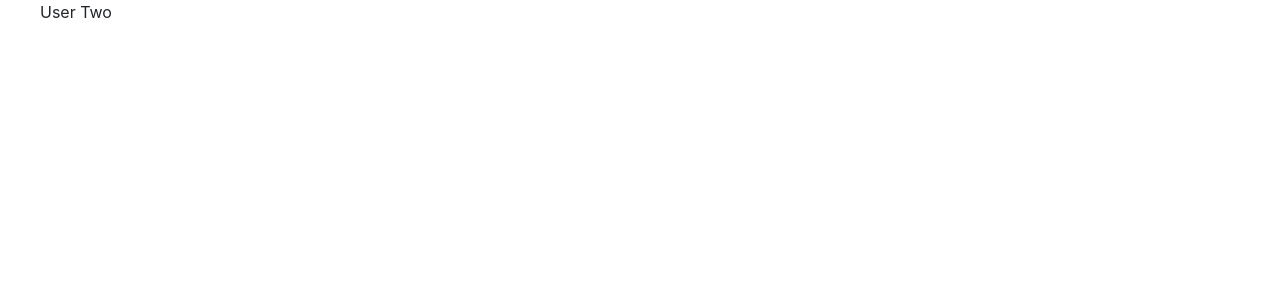
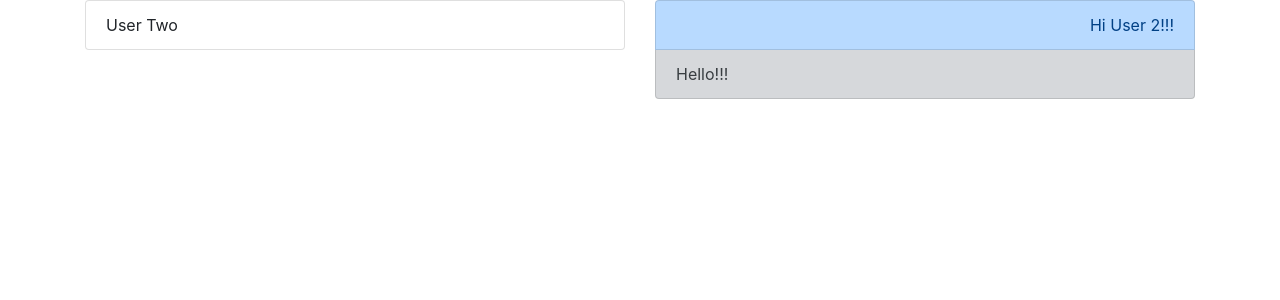
Before and after one commit to jgab13/TalentSwap, a React (Create React App) app in the folder talent_swap/: page /MessageCenter in a window 1280 px wide. Shown: the top 300 px of the page. Built offline with nearby package versions, Linux system fonts and the light colour scheme.

Commit message:
Add MessageContents and improve layout.

```diff
--- a/talent_swap/src/react-components/MessageCenter/index.js
+++ b/talent_swap/src/react-components/MessageCenter/index.js
@@ -1,13 +1,20 @@
 import React from "react";
 import {UserContext} from "../../react-contexts/user-context";
+import {Container, Row, Col} from 'react-bootstrap';
 import MessageContacts from "../MessageContacts";
+import MessageContents from "../MessageContents";
 
 class MessageCenter extends React.Component {
     render() {
         return (
             <UserContext.Consumer>
                 {(user) => (
-                    <MessageContacts contactIds={user.getContactIds()} />
+                    <Container>
+                        <Row>
+                            <Col><MessageContacts contactIds={user.getContactIds()} /></Col>
+                            <Col><MessageContents messages={user.getMessagesFromContact(1)} /></Col>
+                        </Row>
+                    </Container>
                 )}
             </UserContext.Consumer>
         )
--- a/talent_swap/src/react-components/MessageContacts/index.js
+++ b/talent_swap/src/react-components/MessageContacts/index.js
@@ -1,10 +1,11 @@
 import React from "react";
 import { uid } from "react-uid";
+import { ListGroup, ListGroupItem } from 'react-bootstrap';
 import {UserContext} from "./../../react-contexts/user-context";
 import UserManager from "./../../users/user-manager";
 
 class MessageContacts extends React.Component {
-    // static contextType = UserContext;
+    static contextType = UserContext;
     constructor(props) {
         super(props);
         this.state = {
@@ -15,13 +16,13 @@ class MessageContacts extends React.Component {
     }
     render() {
         return (
-            <ul>
+            <ListGroup>
                 {this.state.contacts
-                .map(contact => (<li key={uid(contact)}>{contact.name}</li>))}
-            </ul>
+                .map(contact => (<ListGroupItem key={uid(contact)}>{contact.name}</ListGroupItem>))}
+            </ListGroup>
         )
     }
 }
-MessageContacts.contextType = UserContext;
+
 
 export default MessageContacts;
--- /dev/null
+++ b/talent_swap/src/react-components/MessageContents/index.js
@@ -0,0 +1,28 @@
+import React from "react";
+import { uid } from "react-uid";
+import { ListGroup, ListGroupItem } from 'react-bootstrap';
+import {UserContext} from "./../../react-contexts/user-context";
+
+class MessageContents extends React.Component {
+    static contextType = UserContext;
+    constructor(props) {
+        super(props);
+        this.state = {
+            messages: this.props.messages
+        };
+    }
+    render() {
+        return (
+            <ListGroup>
+                {this.state.messages
+                .map(message => (
+                    <ListGroupItem key={uid(message)} className={message.senderId === this.context.id ? "text-right" : "text-left"} variant={message.senderId === this.context.id ? "primary" : "secondary"}>
+                        {message.contents}
+                    </ListGroupItem>
+                ))}
+            </ListGroup>
+        )
+    }
+}
+
+export default MessageContents;
--- a/talent_swap/src/users/user.js
+++ b/talent_swap/src/users/user.js
@@ -76,6 +76,26 @@ class User {
             .map(message => message.senderId);
         return Array.from(new Set([...receivers, ...senders]));
     }
+
+    getMessagesFromContact = (contactId) => {
+        const sortedMessages = hardCodedMessages
+            .sort(
+                (message1, message2) => {
+                    if (message1.timestamp > message2.timestamp) {
+                        return -1;
+                    }
+                    if (message1.timestamp < message2.timestamp) {
+                        return 1;
+                    }
+                    return 0;
+                }
+            );
+        const sentMessages = sortedMessages
+            .filter(message => message.senderId === this.id);
+        const receivedMessages = sortedMessages
+            .filter(message => message.receiverId === this.id);
+        return Array.from(new Set([...sentMessages, ...receivedMessages]));
+    }
 }
 
 export default User;
```
